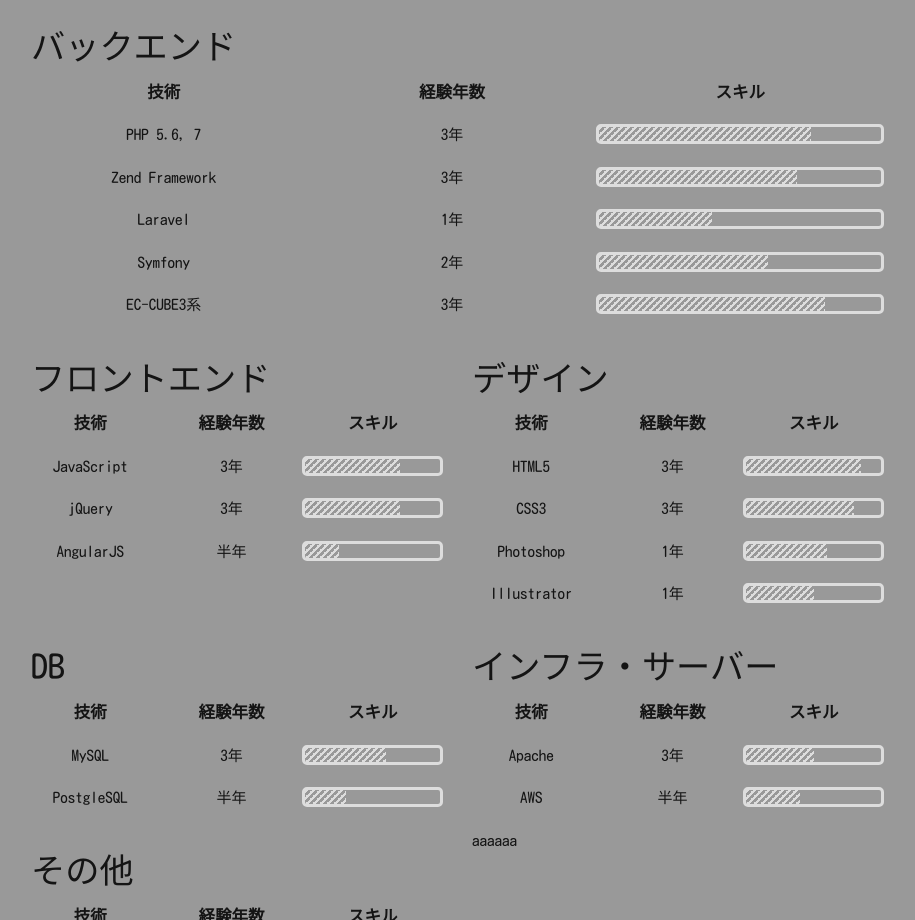
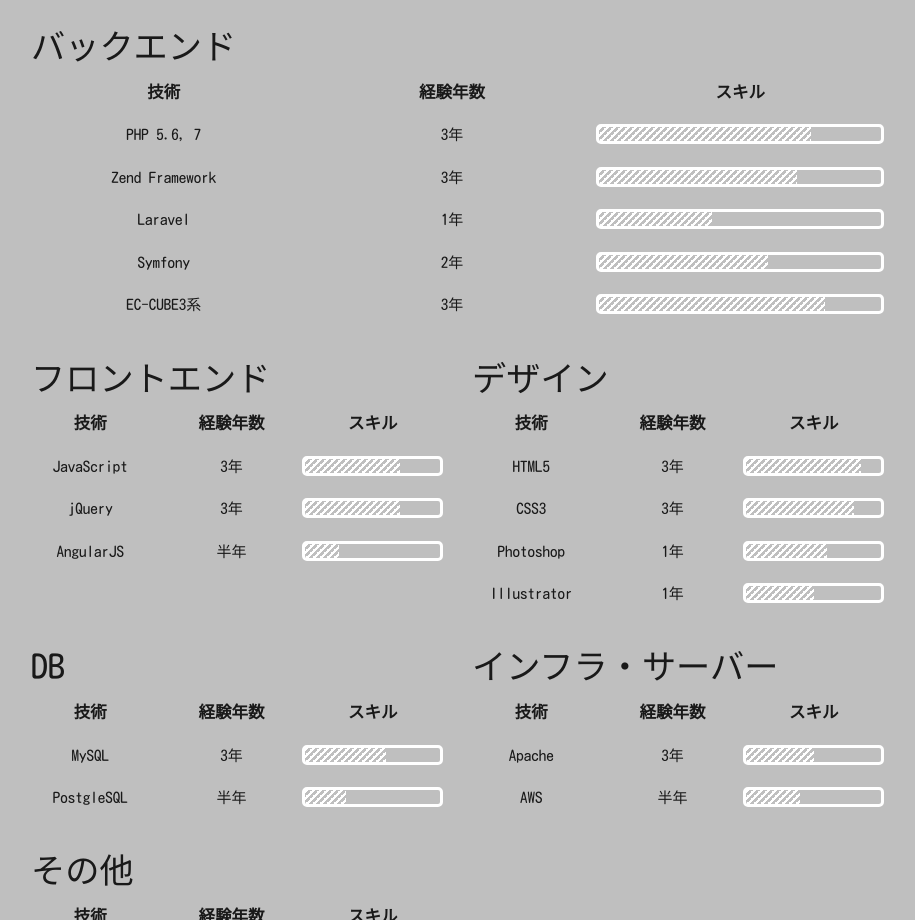
Before and after one commit to LeekFoo/js-zfqpxq, a website: page index.html in a window 1280 px wide. Shown: the part 1880-2800 px from the top of the page, without its empty margins (188-1103 px from the left). Drawn offline with nearby package versions, Linux system fonts and the light colour scheme.

Commit message:
不要な文章削除

```diff
--- a/css/style.css
+++ b/css/style.css
@@ -120,12 +120,12 @@
     padding: 0;
     border-radius: 5px;
     /* background-color: #ccc; */
-    border: solid #ddd;
+    border: solid #fff;
 }
 
 #skill_set_content .skill_bar_wrap .skill_bar {
     /* background-color: #ECECEC; */
-    background-image: -webkit-gradient(linear, 0 0, 100% 100%,color-stop(.25, #dddddd), color-stop(.25, transparent),color-stop(.5, transparent), color-stop(.5, #dddddd),color-stop(.75, #dddddd), color-stop(.75, transparent),to(transparent));
+    background-image: -webkit-gradient(linear, 0 0, 100% 100%,color-stop(.25, #fff), color-stop(.25, transparent),color-stop(.5, transparent), color-stop(.5, #fff),color-stop(.75, #fff), color-stop(.75, transparent),to(transparent));
     -webkit-background-size: 7px 7px;
     height: 100%;
     /* border-radius: 5px; */
@@ -232,7 +232,7 @@
 #about,
 #portfolio_projects,
 #portfolio_skill {
-    background-color: rgba(1, 1, 1, 0.4);
+    background-color: rgba(1, 1, 1, 0.25);
     padding: 20px 10px;
     margin: 64px 0;
     /* border-radius: 5px; */
--- a/index.html
+++ b/index.html
@@ -502,9 +502,6 @@
                                 </div>
                             </div>
                         </div>
-                        <div class="other_skill col s12 m6">
-                            aaaaaa
-                        </div>
                     </div>
                 </div>
 			</div>
```
